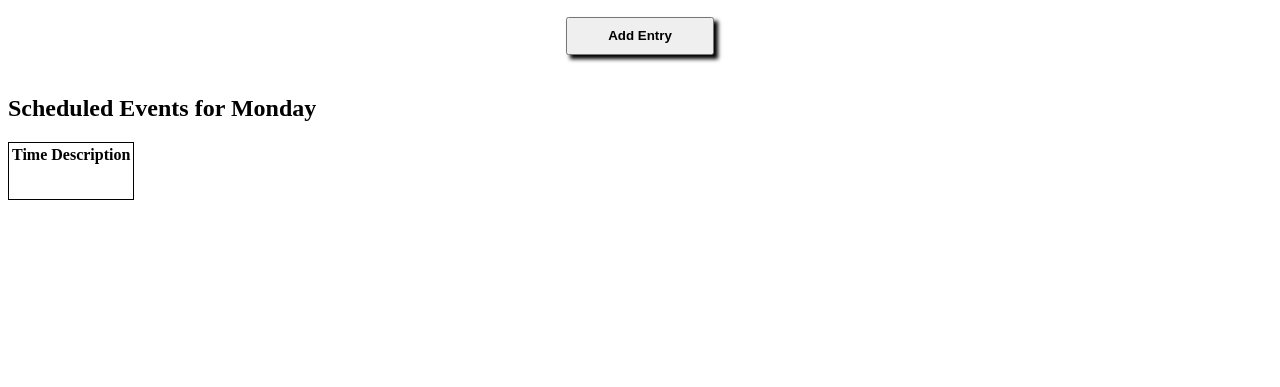
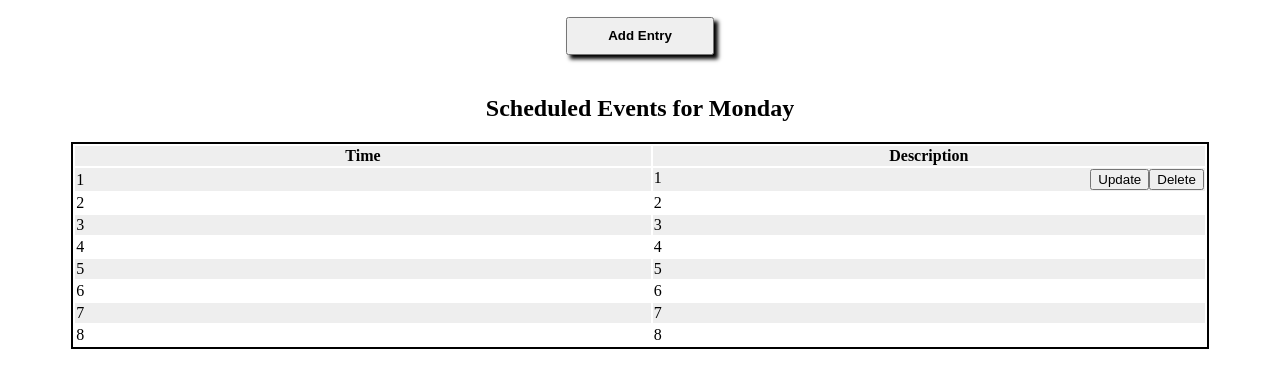
Before and after one commit to BrianBozi/week-planner, a plain HTML site: page index.html in a window 1280 px wide. Shown: the part 155-542 px from the top of the page. Drawn offline with Linux system fonts and the light colour scheme.

Commit message:
added table row with button

```diff
--- a/index.html
+++ b/index.html
@@ -37,46 +37,56 @@
     <div class="trial">
       <button class="addEntry">Add Entry</button>
     </div>
-    <h2>Scheduled Events for <span class="day">Monday</span></h2>
+    <div>
+    <h2 class="scheduled-heading">Scheduled Events for <span class="day">Monday</span></h2>
+    </div>
     <table>
       <thead>
         <tr>
           <th>Time</th>
           <th>Description</th>
+
         </tr>
       </thead>
       <tbody>
         <tr>
-          <td></td>
-          <td></td>
+          <td>1</td>
+          <td class="wide">1 <button class="move-right">Delete</button><button class="move-right">Update</button></td>
+
         </tr>
         <tr>
-          <td></td>
-          <td></td>
+          <td>2</td>
+          <td>2 </td>
         </tr>
         <tr>
-          <td></td>
-          <td></td>
+          <td>3</td>
+          <td>3</td>
+
         </tr>
         <tr>
-          <td></td>
-          <td></td>
+          <td>4</td>
+          <td>4</td>
+
         </tr>
         <tr>
-          <td></td>
-          <td></td>
+          <td>5</td>
+          <td>5</td>
+
         </tr>
         <tr>
-          <td></td>
-          <td></td>
+          <td>6</td>
+          <td>6</td>
+
         </tr>
         <tr>
-          <td></td>
-          <td></td>
+          <td>7</td>
+          <td>7</td>
+
         </tr>
         <tr>
-          <td></td>
-          <td></td>
+          <td>8</td>
+          <td>8</td>
+
         </tr>
       </tbody>
     </table>
--- a/styles.css
+++ b/styles.css
@@ -77,5 +77,32 @@ textarea {
 }
 
 table {
-  border: 1px solid black;
+  margin: 0 auto;
+  border: 2px solid black;
+  width: 90%;
 }
+
+tr {
+  /* border-right: 1px solid black; */
+}
+
+td {
+  /* border: 1px solid black; */
+}
+
+tr:nth-child(odd) {
+  background: #eee;
+}
+
+.scheduled-heading {
+  margin: 20px auto;
+  text-align: center;
+}
+
+.wide {
+  width: 550px;
+}
+
+.move-right {
+  float: right;
+}
```
